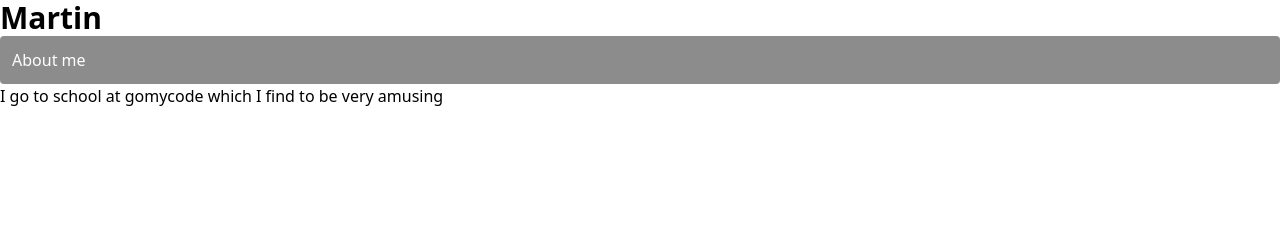
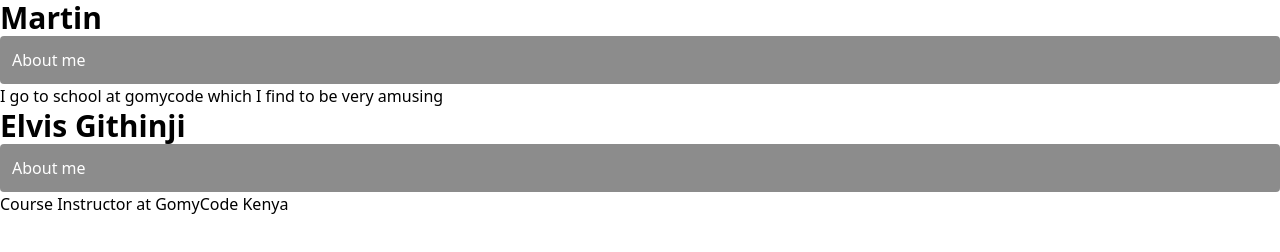
Before and after one commit to zinduaph/MARTIN-S-PROJECT, a plain HTML site: page index.html in a window 1280 px wide. Drawn offline with nearby package versions, Linux system fonts and the light colour scheme.

Commit message:
Added my section

```diff
--- a/index.html
+++ b/index.html
@@ -1,16 +1,24 @@
 <!DOCTYPE html>
 <html lang="en">
+
 <head>
     <meta charset="UTF-8">
     <meta name="viewport" content="width=device-width, initial-scale=1.0">
     <title>Document</title>
     <script src="https://unpkg.com/@tailwindcss/browser@4"></script>
 </head>
+
 <body>
-   <section>
-    <h1 class="font-bold text-3xl">Martin</h1>
-    <h3 class="bg-black/45 text-white p-3 rounded-sm">About me</h3>
-    <p>I go to school at gomycode which I find to be very amusing</p>
-   </section>
+    <section>
+        <h1 class="font-bold text-3xl">Martin</h1>
+        <h3 class="bg-black/45 text-white p-3 rounded-sm">About me</h3>
+        <p>I go to school at gomycode which I find to be very amusing</p>
+    </section>
+    <section>
+        <h1 class="font-bold text-3xl">Elvis Githinji</h1>
+        <h3 class="bg-black/45 text-white p-3 rounded-sm">About me</h3>
+        <p>Course Instructor at GomyCode Kenya</p>
+    </section>
 </body>
+
 </html>
```
